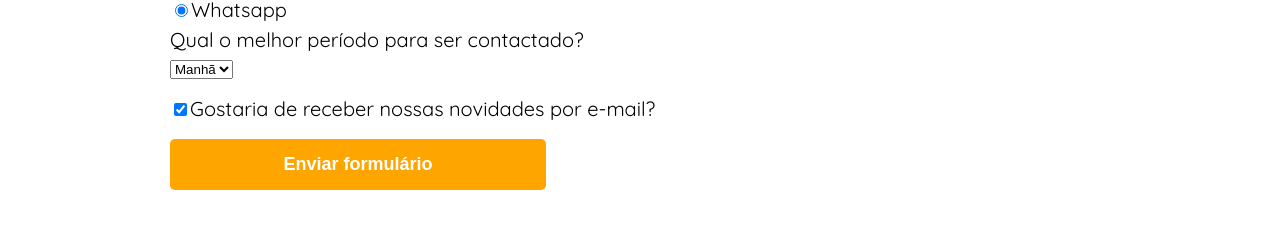
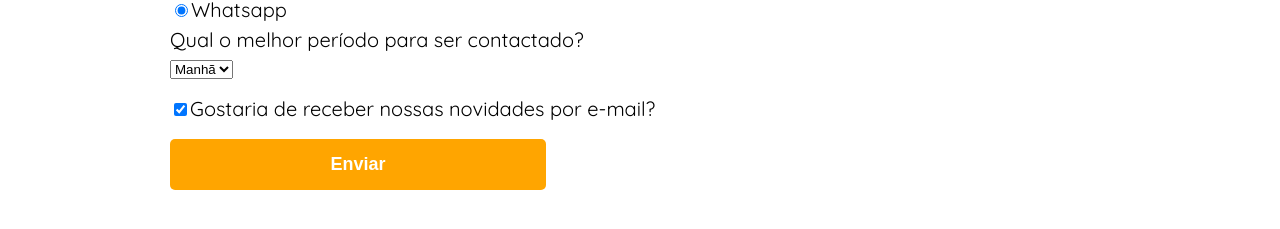
Before and after one commit to beatrizfiochi/Mentoria_CloudGirls, a plain HTML site: page HTML E CSS/barbearia_alura/contato.html in a window 1280 px wide. Shown: the part 891-1120 px from the top of the page. Drawn offline with Linux system fonts and the light colour scheme.

Commit message:
Modificando input de envio de formulario

```diff
--- a/HTML E CSS/barbearia_alura/contato.html
+++ b/HTML E CSS/barbearia_alura/contato.html
@@ -60,7 +60,7 @@
 
             <label class="checkbox"><input type="checkbox" checked>Gostaria de receber nossas novidades por e-mail?</label>
 
-            <input type="submit" value="Enviar formulário" class="enviar">
+            <input type="submit" value="Enviar" class="enviar">
         </form>
 
         <table>
```
